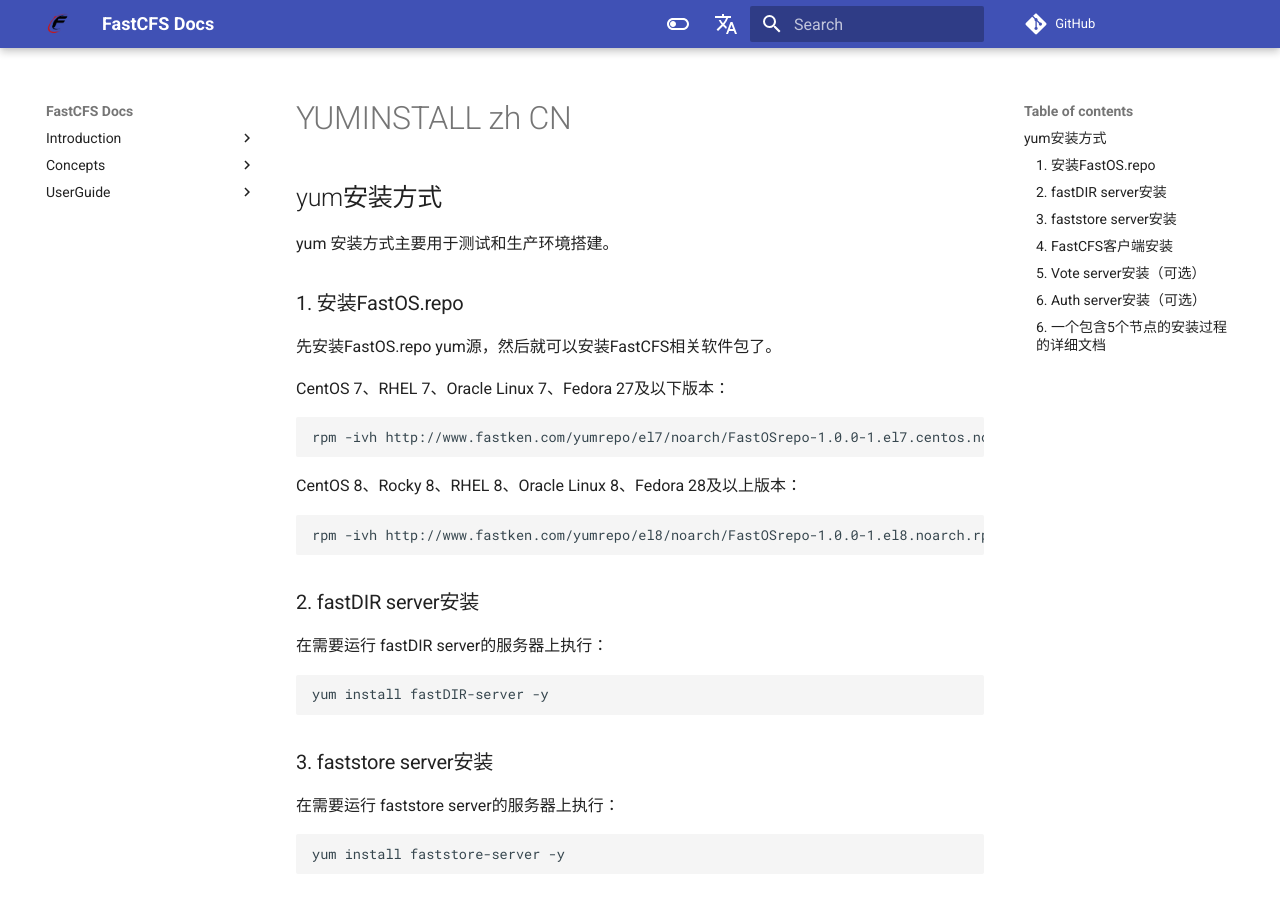
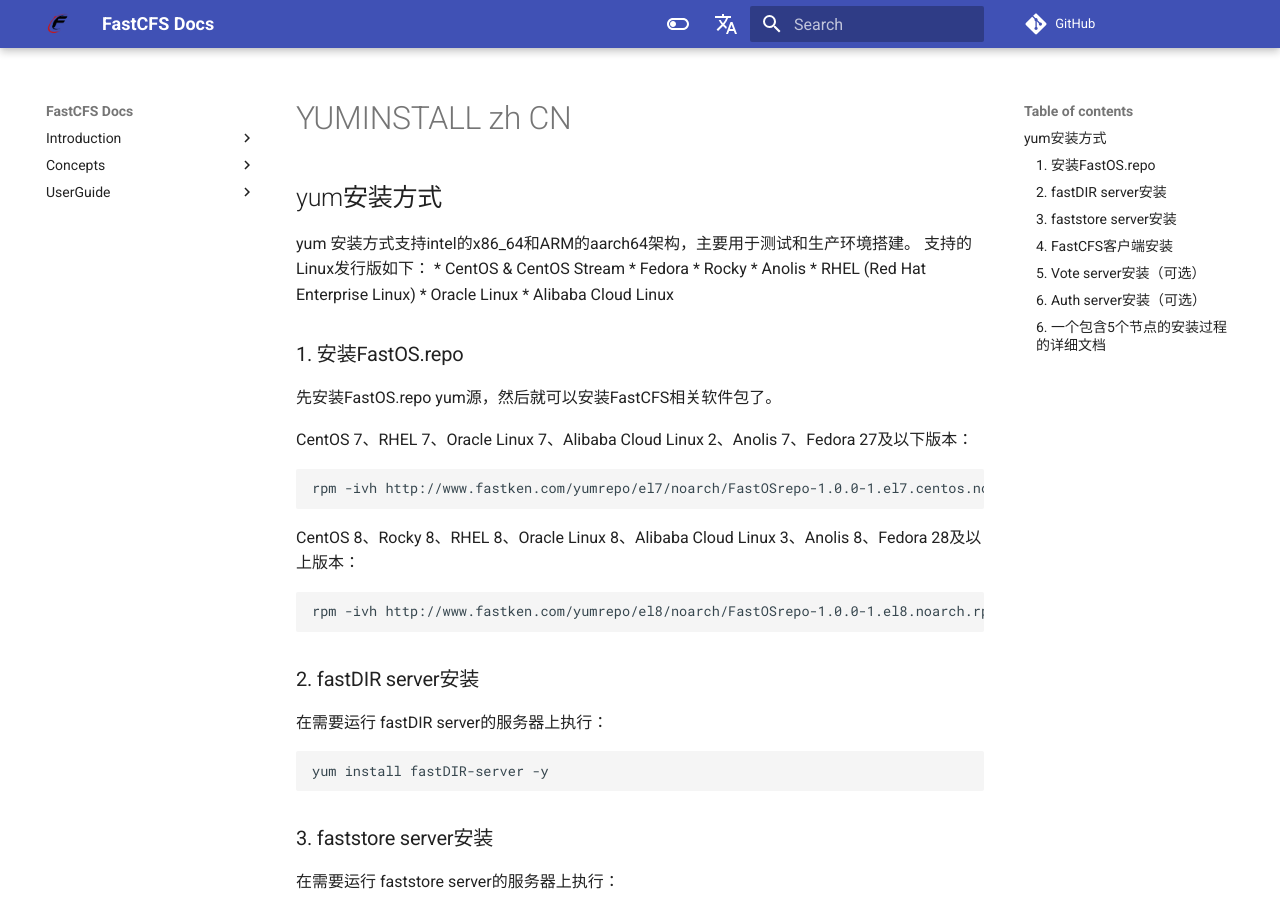
Before and after one commit to happyfish100/FastCFS, an MkDocs documentation site: the page built from docs/YUMINSTALL-zh_CN.md, in a window 1280 px wide and 900 px high. Built offline with MkDocs 1.6.1 and Material for MkDocs 9.7.7, drawn with Linux system fonts in a browser that asks for light colours; comment, search, counter and statistics services are not loaded; the version menu is left out.

Commit message:
YUMINSTALL-zh_CN.md: supported Linux releases changed

````diff
--- a/docs/YUMINSTALL-zh_CN.md
+++ b/docs/YUMINSTALL-zh_CN.md
@@ -1,18 +1,26 @@
 
 ## yum安装方式
 
-yum 安装方式主要用于测试和生产环境搭建。
+yum 安装方式支持intel的x86_64和ARM的aarch64架构，主要用于测试和生产环境搭建。
+支持的Linux发行版如下：
+* CentOS & CentOS Stream
+* Fedora
+* Rocky
+* Anolis
+* RHEL (Red Hat Enterprise Linux)
+* Oracle Linux
+* Alibaba Cloud Linux
 
 ### 1. 安装FastOS.repo
 
 先安装FastOS.repo yum源，然后就可以安装FastCFS相关软件包了。
 
-CentOS 7、RHEL 7、Oracle Linux 7、Fedora 27及以下版本：
+CentOS 7、RHEL 7、Oracle Linux 7、Alibaba Cloud Linux 2、Anolis 7、Fedora 27及以下版本：
 ```
 rpm -ivh http://www.fastken.com/yumrepo/el7/noarch/FastOSrepo-1.0.0-1.el7.centos.noarch.rpm
 ```
 
-CentOS 8、Rocky 8、RHEL 8、Oracle Linux 8、Fedora 28及以上版本：
+CentOS 8、Rocky 8、RHEL 8、Oracle Linux 8、Alibaba Cloud Linux 3、Anolis 8、Fedora 28及以上版本：
 ```
 rpm -ivh http://www.fastken.com/yumrepo/el8/noarch/FastOSrepo-1.0.0-1.el8.noarch.rpm
 ```
````
Also changed, not shown: README-zh_CN.md (+1 -1 lines), docs/APT-INSTALL-zh_CN.md (+1 -1 lines).
